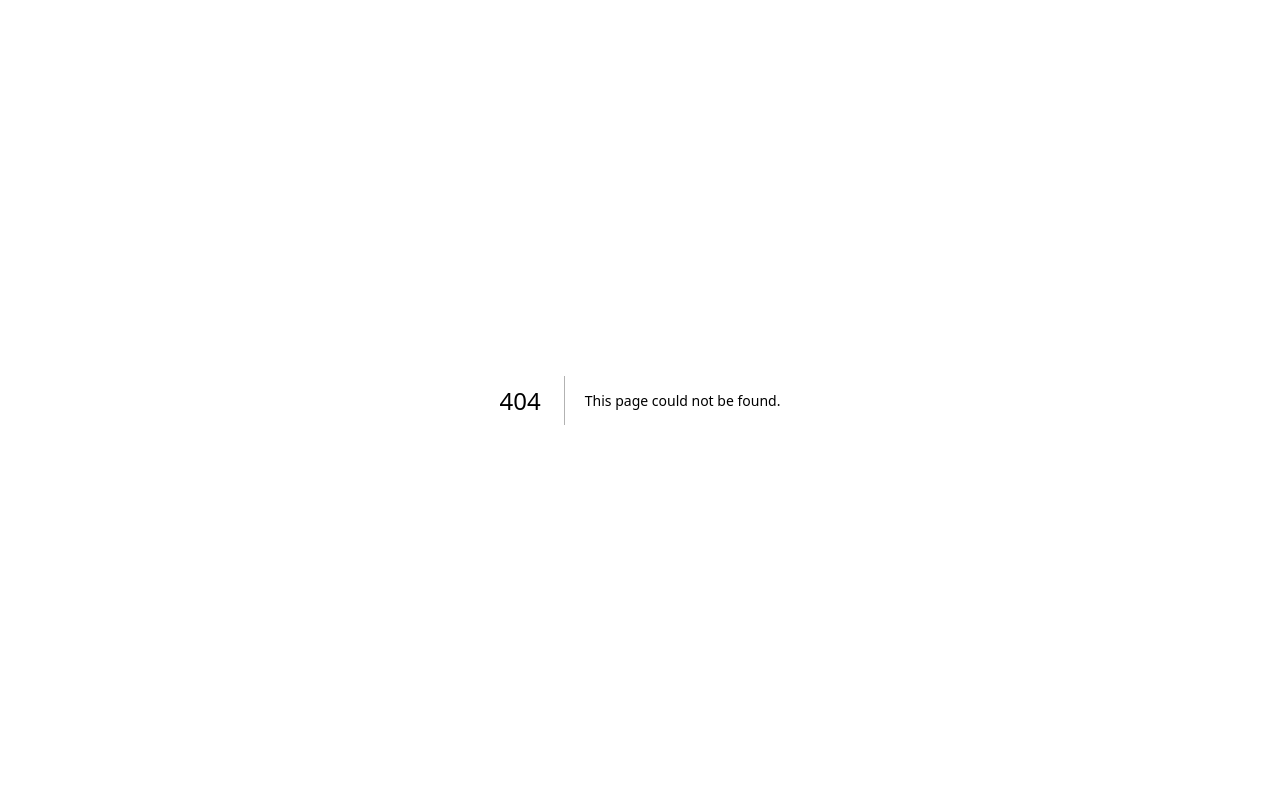
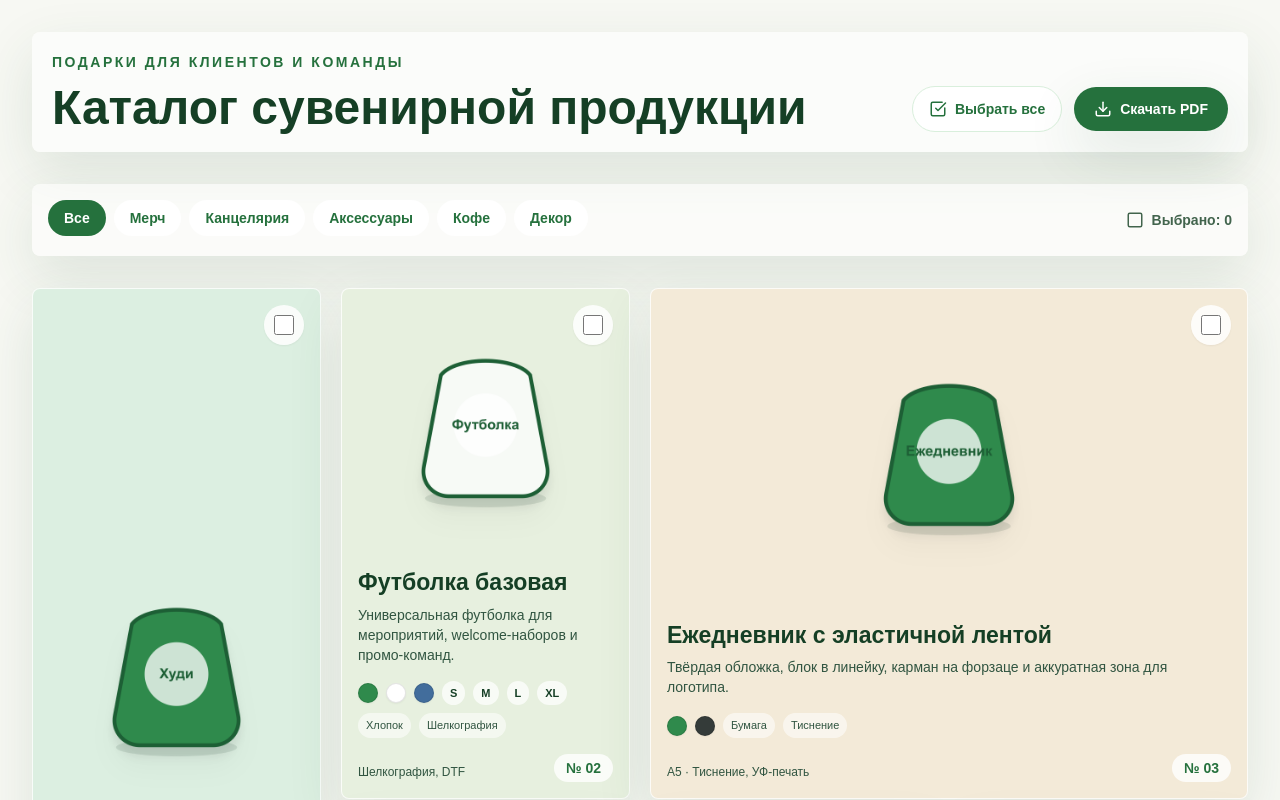
Before and after one commit to afedortsovbn-commits/Suvenir, a Next.js app: page /Suvenir/ in a window 1280 px wide. Before the commit this address had no page. Shown: the top 800 px of the page. Built offline with nearby package versions, Linux system fonts and the light colour scheme; no server answers.

Commit message:
Настроить пути для GitHub Pages

```diff
--- a/components/PdfExport.tsx
+++ b/components/PdfExport.tsx
@@ -2,6 +2,7 @@
 
 import { Download } from "lucide-react";
 import type { CatalogData, Product } from "@/lib/types";
+import { publicAsset } from "@/lib/paths";
 
 type PdfExportProps = {
   catalog: CatalogData;
@@ -136,7 +137,7 @@ function createCard(catalog: CatalogData, product: Product) {
   card.style.cssText = `position:absolute;width:${cardWidth}px;height:${cardHeight}px;border-radius:12px;background:${background};padding:18px;box-shadow:0 14px 34px rgba(38,88,55,.12);overflow:hidden;`;
 
   const img = document.createElement("img");
-  img.src = product.image;
+  img.src = publicAsset(product.image);
   img.alt = product.title;
   img.style.cssText = "position:absolute;left:24px;right:24px;top:14px;width:284px;height:104px;object-fit:contain;";
   card.appendChild(img);
--- a/components/ProductCard.tsx
+++ b/components/ProductCard.tsx
@@ -4,6 +4,7 @@ import clsx from "clsx";
 import Image from "next/image";
 import type { CatalogData, Product } from "@/lib/types";
 import { cardSizeGridClass } from "@/lib/catalog";
+import { publicAsset } from "@/lib/paths";
 
 type ProductCardProps = {
   product: Product;
@@ -45,7 +46,7 @@ export function ProductCard({ product, catalog, selectable, selected, onToggle,
       <div className="relative z-0 mb-2 flex min-h-[120px] flex-1 items-center justify-center">
         {product.image ? (
           <Image
-            src={product.image}
+            src={publicAsset(product.image)}
             alt={product.title || "Товар"}
             width={720}
             height={720}
--- /dev/null
+++ b/lib/paths.ts
@@ -0,0 +1,5 @@
+export function publicAsset(path: string) {
+  if (!path || path.startsWith("data:") || path.startsWith("http://") || path.startsWith("https://")) return path;
+  const basePath = process.env.NEXT_PUBLIC_BASE_PATH ?? "";
+  return `${basePath}${path}`;
+}
--- a/next.config.ts
+++ b/next.config.ts
@@ -3,6 +3,11 @@ import type { NextConfig } from "next";
 const nextConfig: NextConfig = {
   output: "export",
   trailingSlash: true,
+  basePath: "/Suvenir",
+  assetPrefix: "/Suvenir/",
+  env: {
+    NEXT_PUBLIC_BASE_PATH: "/Suvenir"
+  },
   images: {
     unoptimized: true
   }
```
